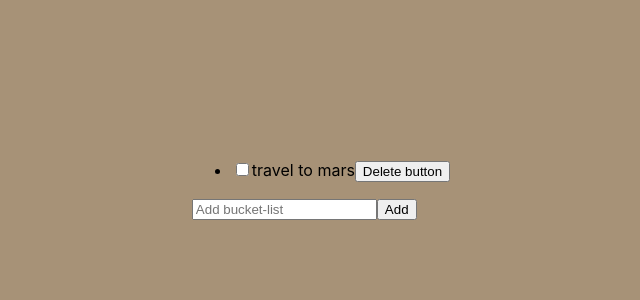
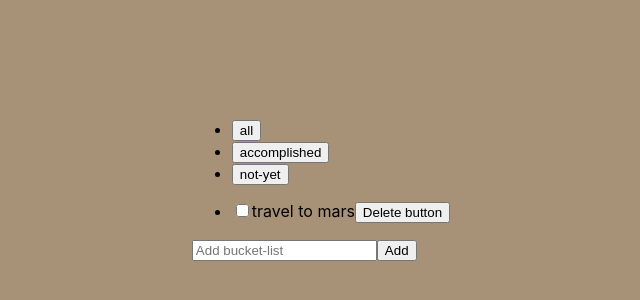
Before and after one commit to jin1401/bucket-list, a React (Create React App) app: page / in a window 1280 px wide. Shown: the part 218-518 px from the top of the page, without its empty margins (319-959 px from the left). Built offline with nearby package versions, Linux system fonts and the light colour scheme.

Commit message:
feat: add header.jsx with filters

```diff
--- a/src/App.js
+++ b/src/App.js
@@ -1,12 +1,28 @@
+import { useState } from "react";
 import "./App.css";
 import Bucketlist from "./components/Bucketlist/Bucketlist";
+import Header from "./components/Header/Header";
 
+const filters = ["all", "accomplished", "not-yet"];
 function App() {
+    const [filter, setFilter] = useState(filters[0]);
+    const handleFilterChange = (value) => {
+        setFilter(value);
+    };
     return (
         <>
-            <Bucketlist />
+            <Header
+                filters={filters}
+                filter={filter}
+                onFilterChange={handleFilterChange}
+            />
+            <Bucketlist filter={filter} />
         </>
     );
 }
 
+function handleFilterChange(filter) {
+    setFilter(filter);
+}
+
 export default App;
--- a/src/components/Bucketlist/Bucketlist.jsx
+++ b/src/components/Bucketlist/Bucketlist.jsx
@@ -2,17 +2,18 @@ import React, { useState } from 'react';
 import List from '../List/List';
 import AddBucketList from '../AddBucketList/AddBucketList';
 
-export default function Bucketlist() {
+export default function Bucketlist({filter}) {
   const [lists, setLists] = useState([{id : 123, text: 'travel to mars', status: 'not-yet'}]);
 
   const handleAdd = (list) => setLists([...lists, list])
 
   const handleChange = (updated) => setLists(lists.map((list)=>(list.id === updated.id ? updated : list)));
   const handleDelete = (deleted) => setLists(lists.filter((list) => (list.id !== deleted.id)));
+  const filtered = getFilteredItems(lists, filter);
   return (
     <>
       <ul>
-        {lists.map((list)=>(
+        {filtered.map((list)=>(
             <List
             key={list.id}
             list={list}
@@ -25,3 +26,11 @@ export default function Bucketlist() {
     </>
   );
 }
+
+function getFilteredItems(lists, filter) {
+  if(filter === 'all'){
+    return lists;
+  } else {
+    return lists.filter((list) => (list.status === filter));
+  }
+}
--- /dev/null
+++ b/src/components/Header/Header.jsx
@@ -0,0 +1,18 @@
+import React from 'react';
+
+export default function Header({filters, filter, onFilterChange}) {
+  return (
+    <header>
+      <ul>
+        {filters.map((value, index) => (
+          <li key={index}>
+            <button
+            onClick={() => onFilterChange(value)}>
+            {value}
+            </button>
+          </li>
+        ))}
+      </ul>
+    </header>
+  );
+}
```
Also changed, not shown: 1 other file (tests, documents, lock files or other folders).
